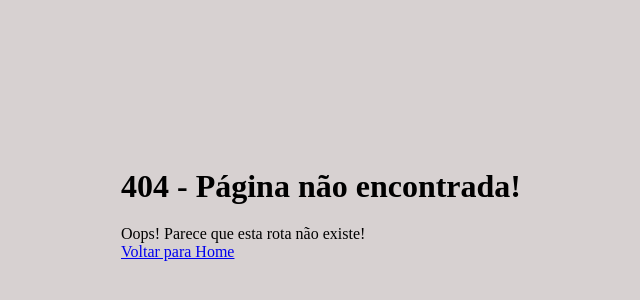
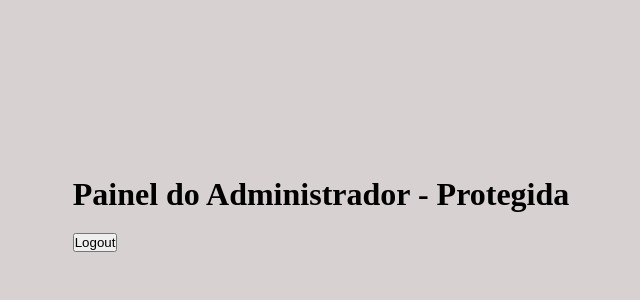
Before and after one commit to devmafra/react-labs, a React (Vite) app in the folder react-router/: page /admin in a window 1280 px wide. Before the commit this address had no page. Shown: the part 196-496 px from the top of the page, without its empty margins (319-959 px from the left). Built offline with nearby package versions, Linux system fonts and the light colour scheme; sample sign-in values are in the browser's storage.

Commit message:
feat(auth): implement PrivateRoute guard and login/logout flow

```diff
--- /dev/null
+++ b/react-router/src/pages/Admin.jsx
@@ -0,0 +1,16 @@
+import React from "react";
+import { useNavigate } from "react-router";
+
+export function Admin() {
+  const navigate = useNavigate();
+  function handleLogout() {
+    localStorage.removeItem("isAdmin");
+    navigate("/login");
+  }
+  return (
+    <div>
+      <h1>Painel do Administrador - Protegida</h1>
+      <button onClick={handleLogout}>Logout</button>
+    </div>
+  );
+}
--- /dev/null
+++ b/react-router/src/pages/Login.jsx
@@ -0,0 +1,16 @@
+import React from "react";
+import { useNavigate } from "react-router";
+
+export function Login() {
+  const navigate = useNavigate();
+  function handleLogin() {
+    localStorage.setItem("isAdmin", "true");
+    navigate("/admin");
+  }
+  return (
+    <div>
+      <h1>Painel do Usuário</h1>
+      <button onClick={handleLogin}>Login</button>
+    </div>
+  );
+}
--- a/react-router/src/routes/JsRoutes.jsx
+++ b/react-router/src/routes/JsRoutes.jsx
@@ -8,6 +8,9 @@ import { Products } from "../pages/Products";
 import { Details } from "../pages/Details";
 import { Layout } from "../pages/Layout";
 import { InfoProducts } from "../pages/InfoProducts";
+import { Login } from "../pages/Login";
+import { PrivateRoute } from "./PrivateRoute";
+import { Admin } from "../pages/Admin";
 
 export function JsRoutes() {
   const routes = useRoutes([
@@ -23,6 +26,15 @@ export function JsRoutes() {
         { path: "products/:id/info", element: <InfoProducts /> },
       ],
     },
+    { path: "/login", element: <Login /> },
+    {
+      path: "/admin",
+      element: (
+        <PrivateRoute>
+          <Admin />
+        </PrivateRoute>
+      ),
+    },
     { path: "*", element: <NotFound /> },
   ]);
   return routes;
--- /dev/null
+++ b/react-router/src/routes/PrivateRoute.jsx
@@ -0,0 +1,8 @@
+import React from "react";
+import { Navigate } from "react-router";
+
+export function PrivateRoute({ children }) {
+  // Simulação login
+  const isAuthenticated = localStorage.getItem("isAdmin") === "true";
+  return isAuthenticated ? children : <Navigate to="/login" />;
+}
```
